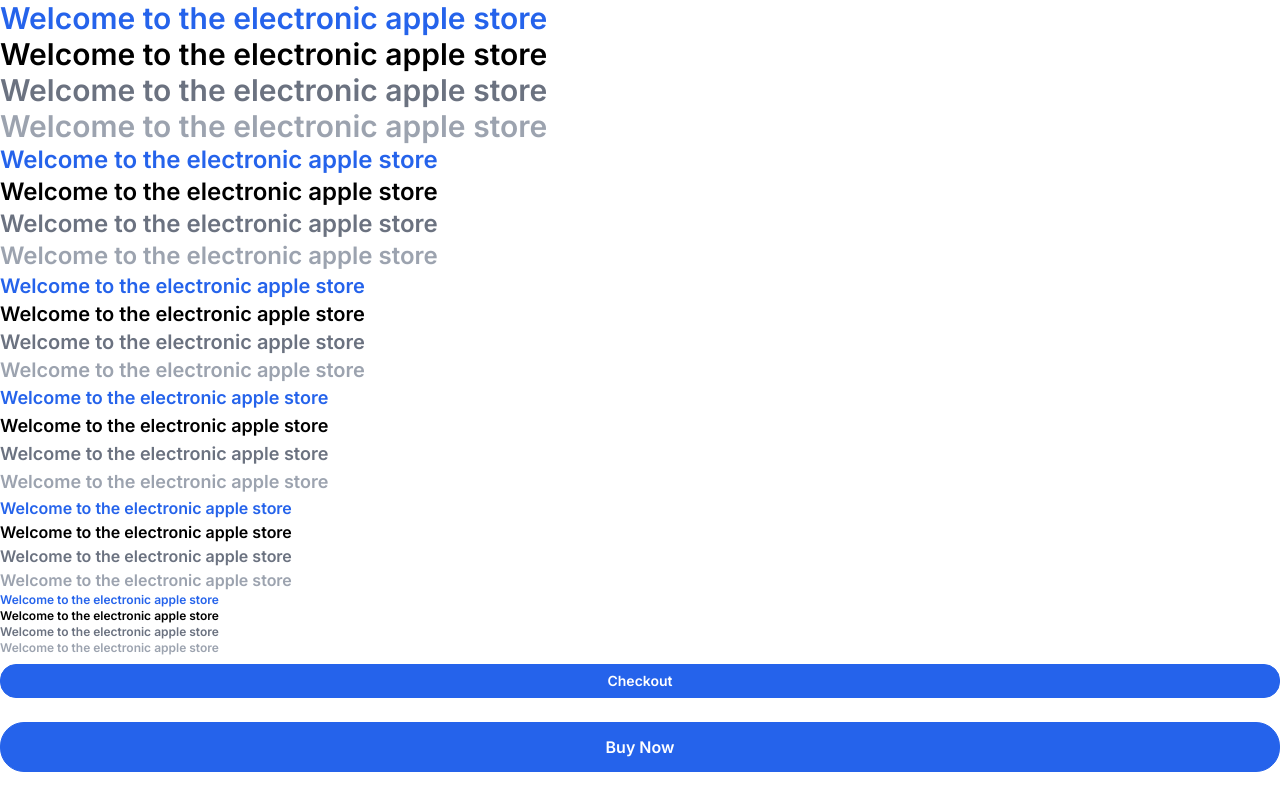
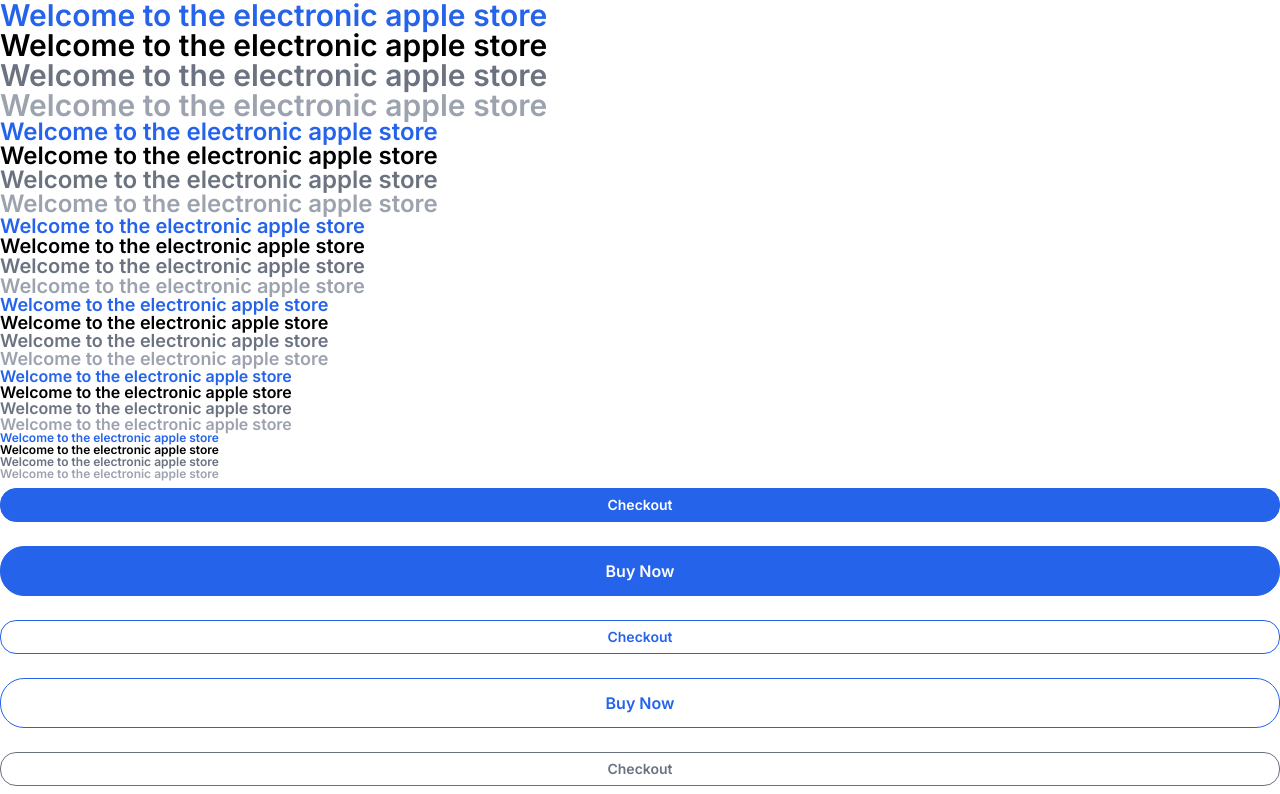
Before and after one commit to mmesomasaint/tempillar, a Next.js app: page /theme/e-apple-store in a window 1280 px wide. Shown: the top 794 px of the page. Built offline with nearby package versions, Linux system fonts and the light colour scheme.

Commit message:
Feat: Improve on the styles

```diff
--- a/app/theme/e-apple-store/pack/elements/text.tsx
+++ b/app/theme/e-apple-store/pack/elements/text.tsx
@@ -11,7 +11,7 @@ export function TextHeadline({
 }) {
   return (
     <p
-      className={`text-3xl font-semibold ${primary && 'text-apple-store-pri'} ${
+      className={`leading-none text-3xl font-semibold ${primary && 'text-apple-store-pri'} ${
         faded && 'text-apple-store-faded'
       } ${fadedMax && 'text-apple-store-faded-max'}`}
     >
@@ -33,7 +33,7 @@ export function TextIntro({
 }) {
   return (
     <p
-      className={`text-2xl font-semibold ${primary && 'text-apple-store-pri'} ${
+      className={`leading-none text-2xl font-semibold ${primary && 'text-apple-store-pri'} ${
         faded && 'text-apple-store-faded'
       } ${fadedMax && 'text-apple-store-faded-max'}`}
     >
@@ -55,7 +55,7 @@ export function TextMid({
 }) {
   return (
     <p
-      className={`text-xl font-semibold ${primary && 'text-apple-store-pri'} ${
+      className={`leading-none text-xl font-semibold ${primary && 'text-apple-store-pri'} ${
         faded && 'text-apple-store-faded'
       } ${fadedMax && 'text-apple-store-faded-max'}`}
     >
@@ -77,7 +77,7 @@ export function TextBase({
 }) {
   return (
     <p
-      className={`text-lg font-semibold ${primary && 'text-apple-store-pri'} ${
+      className={`leading-none text-lg font-semibold ${primary && 'text-apple-store-pri'} ${
         faded && 'text-apple-store-faded'
       } ${fadedMax && 'text-apple-store-faded-max'}`}
     >
@@ -99,7 +99,7 @@ export function TextSmall({
 }) {
   return (
     <p
-      className={`text-base font-semibold ${
+      className={`leading-none text-base font-semibold ${
         primary && 'text-apple-store-pri'
       } ${faded && 'text-apple-store-faded'} ${
         fadedMax && 'text-apple-store-faded-max'
@@ -123,7 +123,7 @@ export function TextTiny({
 }) {
   return (
     <p
-      className={`text-xs font-semibold ${primary && 'text-apple-store-pri'} ${
+      className={`leading-none text-xs font-semibold ${primary && 'text-apple-store-pri'} ${
         faded && 'text-apple-store-faded'
       } ${fadedMax && 'text-apple-store-faded-max'}`}
     >
```
